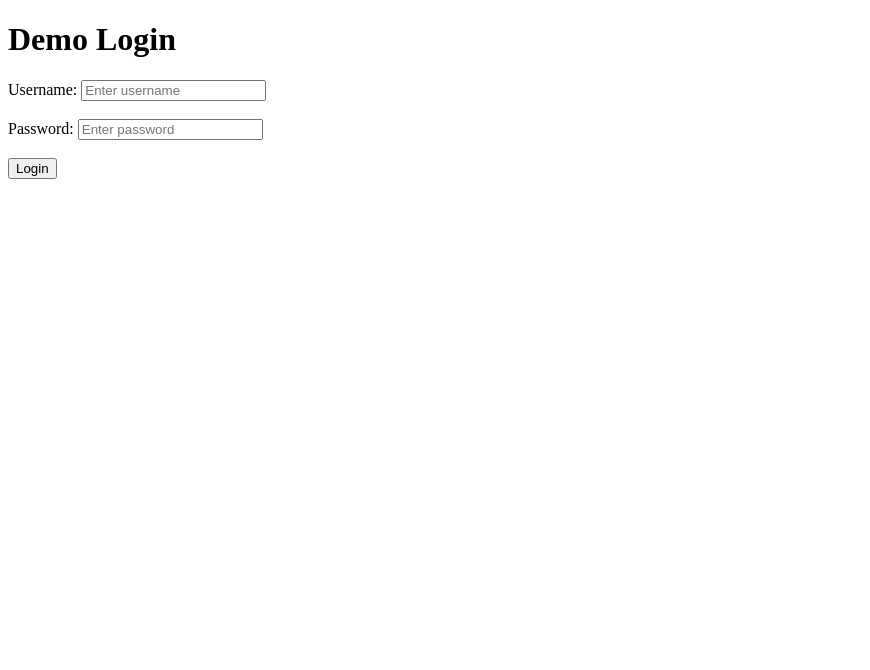
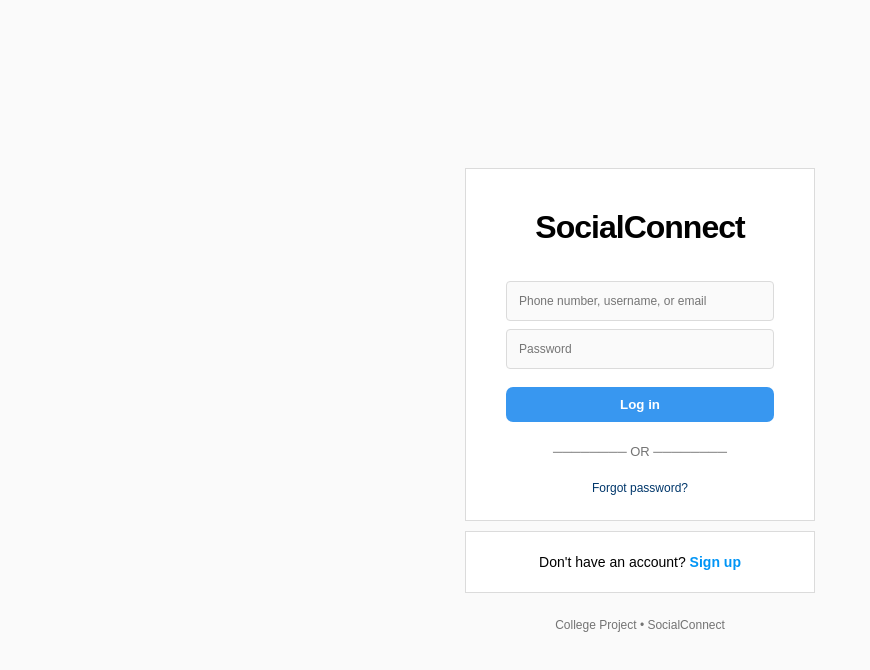
Before and after one commit to dhirendrachundavat-ai/demo-login, a plain HTML site: page index.html in a window 1280 px wide. Shown: the whole page, without its empty margins (0-870 px from the left). Drawn offline with Linux system fonts and the light colour scheme.

Commit message:
Update index.html

```diff
--- a/index.html
+++ b/index.html
@@ -1,21 +1,132 @@
 <!DOCTYPE html>
-<html>
+<html lang="en">
 <head>
-    <title>Demo Login</title>
+    <meta charset="UTF-8">
+    <meta name="viewport" content="width=device-width, initial-scale=1.0">
+    <title>SocialConnect</title>
+
+    <style>
+        * {
+            box-sizing: border-box;
+        }
+
+        body {
+            margin: 0;
+            min-height: 100vh;
+            display: flex;
+            justify-content: center;
+            align-items: center;
+            font-family: Arial, sans-serif;
+            background: #fafafa;
+        }
+
+        .container {
+            width: 350px;
+        }
+
+        .login-box {
+            background: white;
+            border: 1px solid #dbdbdb;
+            padding: 40px 40px 25px;
+            text-align: center;
+        }
+
+        .logo {
+            font-size: 32px;
+            font-weight: bold;
+            margin-bottom: 35px;
+            letter-spacing: -1px;
+        }
+
+        input {
+            width: 100%;
+            padding: 12px;
+            margin-bottom: 8px;
+            border: 1px solid #dbdbdb;
+            border-radius: 4px;
+            background: #fafafa;
+            font-size: 12px;
+        }
+
+        button {
+            width: 100%;
+            margin-top: 10px;
+            padding: 10px;
+            border: none;
+            border-radius: 7px;
+            background: #3897f0;
+            color: white;
+            font-weight: bold;
+            cursor: pointer;
+        }
+
+        .or {
+            margin: 22px 0;
+            color: #737373;
+            font-size: 13px;
+        }
+
+        .forgot {
+            color: #00376b;
+            font-size: 12px;
+            margin-top: 18px;
+            cursor: pointer;
+        }
+
+        .signup {
+            margin-top: 10px;
+            background: white;
+            border: 1px solid #dbdbdb;
+            padding: 22px;
+            text-align: center;
+            font-size: 14px;
+        }
+
+        .signup span {
+            color: #0095f6;
+            font-weight: bold;
+        }
+
+        .footer {
+            text-align: center;
+            color: #737373;
+            font-size: 12px;
+            margin-top: 25px;
+        }
+    </style>
 </head>
+
 <body>
-    <h1>Demo Login</h1>
 
-    <form>
-        <label>Username:</label>
-        <input type="text" placeholder="Enter username">
-        <br><br>
+    <div class="container">
 
-        <label>Password:</label>
-        <input type="password" placeholder="Enter password">
-        <br><br>
+        <div class="login-box">
 
-        <button type="submit">Login</button>
-    </form>
+            <div class="logo">SocialConnect</div>
+
+            <form>
+                <input type="text" placeholder="Phone number, username, or email">
+
+                <input type="password" placeholder="Password">
+
+                <button type="submit">Log in</button>
+            </form>
+
+            <div class="or">──────── OR ────────</div>
+
+            <div class="forgot">Forgot password?</div>
+
+        </div>
+
+        <div class="signup">
+            Don't have an account? <span>Sign up</span>
+        </div>
+
+        <div class="footer">
+            College Project • SocialConnect
+        </div>
+
+    </div>
+
 </body>
 </html>
```
